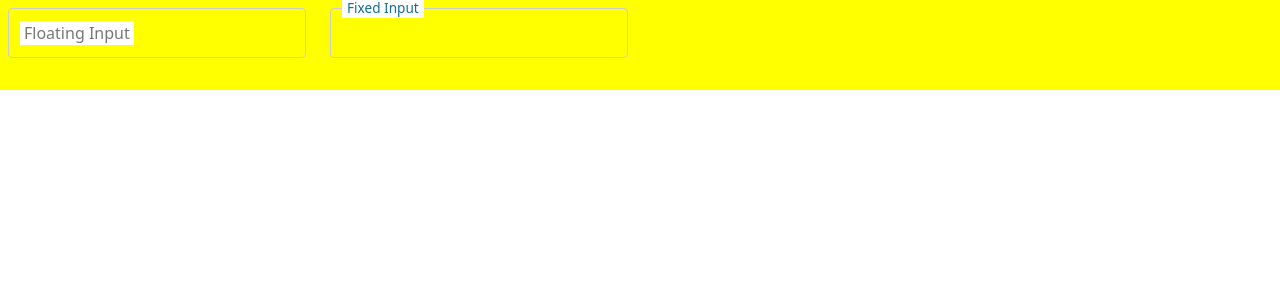
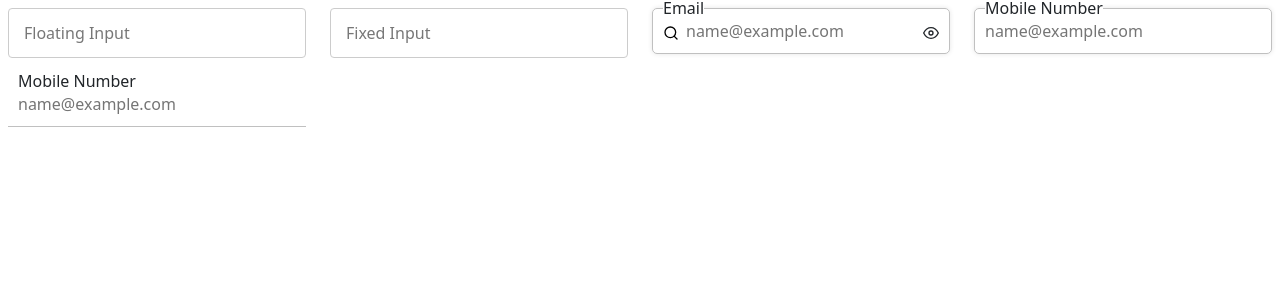
Before and after one commit to matrixinfosolution/mis_design, a React (Create React App) app: page /test in a window 1280 px wide. Shown: the top 300 px of the page. Built offline with nearby package versions, Linux system fonts and the light colour scheme.

Commit message:
input EL complete

```diff
--- a/src/Components/GlobalComponent/Elements/FixedTopLabelInput.css
+++ b/src/Components/GlobalComponent/Elements/FixedTopLabelInput.css
@@ -43,7 +43,7 @@
   transition: 0.3s ease all;
 }
 
-.input-label.label-filled {
+.input-label .label-filled {
   top: -8px;
   transform: translateY(0);
   font-size: 12px;
--- a/src/Components/GlobalComponent/Elements/FixedTopLabelInput.jsx
+++ b/src/Components/GlobalComponent/Elements/FixedTopLabelInput.jsx
@@ -6,20 +6,23 @@ const FixedTopLabelInput = ({
   id,
   label,
   value,
-  onChange,
-  onBlur,
-  onFocus,
   startIcon,
   endIcon,
   error,
   touched,
-  disabled,
+  placeholder,
+  size = "md",
+  className="",
+  labelClassName="",
+  readOnly = false,
+  disabled = false,
+  events = {}, // Dynamic event handlers
 }) => {
   const isLabelFilled = value?.trim().length > 0;
 
   return (
     <div
-      className={`fixed-top-label-input ${
+      className={`fixed-top-label-input ${size} ${
         error && touched ? "has-error" : ""
       } ${disabled ? "is-disabled" : ""}`}
     >
@@ -28,17 +31,17 @@ const FixedTopLabelInput = ({
         type={type}
         id={id}
         value={value}
-        onChange={onChange}
-        onBlur={onBlur}
-        onFocus={onFocus}
+        placeholder={placeholder}
         disabled={disabled}
+        readOnly={readOnly}
         className={`input-field ${
           startIcon ? "has-start-icon" : ""
-        } ${endIcon ? "has-end-icon" : ""}`}
+        } ${endIcon ? "has-end-icon" : ""} ${className}`}
+        {...events} /* Spread dynamic event handlers */
       />
       <label
         htmlFor={id}
-        className={`input-label ${isLabelFilled ? "label-filled" : ""}`}
+        className={`input-label label-filled ${labelClassName}`}
       >
         {label}
       </label>
--- /dev/null
+++ b/src/Components/GlobalComponent/Elements/InputEL.css
@@ -0,0 +1,101 @@
+.bordered-div {
+  position: relative;
+  /* Allow the label to be positioned inside the div */
+  border: 1px solid #C0C0C0;
+  /* Border with color and thickness */
+  border-radius: 5px;
+  padding: 8px;
+  transition: all 0.3s ease;
+  /* Smooth transition for all properties */
+  box-shadow: 0 0 5px rgba(0, 0, 0, 0.1);
+  /* Soft shadow */
+}
+
+.bordered-div label {
+  position: absolute;
+  /* Position label absolutely inside the div */
+  top: -13px;
+  /* Align the label to the top of the div */
+  left: 10px;
+  /* Align the label to the left of the div */
+  font-weight: 400;
+  margin: 0;
+  z-index: 9;
+  background-color: #fff;
+}
+
+.inp {
+  border: none;
+  width: 100%;
+  padding: 2px;
+}
+
+.inp:focus {
+  border: none;
+  outline: none;
+}
+
+.bordered-div:has(.inp:focus) {
+  border-color: #007bff;
+  box-shadow: 0 0 10px rgba(0, 123, 255, 0.3);
+  transform: scale(1.02);
+}
+
+.inp-icon-start {
+  padding-left: 25px;
+}
+
+.inp-icon-end {
+  padding-right: 25px;
+}
+
+.start-icon {
+  position: absolute;
+  left: 10px;
+  top: 50%;
+  transform: translateY(-50%);
+  pointer-events: none;
+}
+
+.end-icon {
+  position: absolute;
+  right: 10px;
+  top: 50%;
+  transform: translateY(-50%);
+  pointer-events: none;
+}
+
+
+.bordered-div:has(.inp[disabled]),
+.bordered-div:has(.inp[read-only]) {
+  border-color: #ccc;
+  background-color: #f9f9f9;
+  cursor: not-allowed;
+  box-shadow: none;
+  /* Remove shadow */
+}
+
+/* CSS class to hide stepper buttons */
+.hide-stepper::-webkit-outer-spin-button,
+.hide-stepper::-webkit-inner-spin-button {
+  -webkit-appearance: none;
+  margin: 0;
+}
+
+/* For Firefox */
+.hide-stepper {
+  -moz-appearance: textfield;
+}
+
+
+
+.standard {
+  border: 1px solid #C0C0C0;
+  border-top: none;
+  border-left: none;
+  border-right: none;
+  border-radius:0px;
+  transition: none;
+  box-shadow: none;
+
+}
--- /dev/null
+++ b/src/Components/GlobalComponent/Elements/InputEL.jsx
@@ -0,0 +1,38 @@
+import React from "react";
+import "./InputEL.css";
+
+const InputEL = ({ label, type = "text", id, placeholder,
+startIcon=null,
+  endIcon=null,
+  readOnly=false,
+  disabled=false,
+  hideStepper=false,
+  variant=null,
+  className="",
+  labelClassName="",
+  eventHandlers={}
+}) => {
+  return (
+    <div className={`bordered-div ${variant?"standard":""}
+     ${className}
+     focused}`}>
+      <label htmlFor={id} className={`${labelClassName}`}>{label}</label>
+      {startIcon && <div className={`start-icon`}>{startIcon}</div>}
+      <input
+        id={id}
+        type={type}
+        placeholder={placeholder}
+        className={`inp
+        ${startIcon ? "inp-icon-start":''} ${endIcon ? "inp-icon-end":''}
+        ${hideStepper ? "hide-stepper":""}
+        `}
+        readOnly={readOnly}
+        disabled={disabled}
+        {...eventHandlers}
+      />
+      {endIcon && <div className="end-icon">{endIcon}</div>}
+    </div>
+  );
+};
+
+export default InputEL;
--- a/src/Components/Test/Testing.jsx
+++ b/src/Components/Test/Testing.jsx
@@ -3,19 +3,65 @@ import FloatingLabelInput from "../GlobalComponent/Elements/FloatingLabelInput";
 import { Col, Container, Row } from "react-bootstrap";
 import FixedTopLabelInput from "../GlobalComponent/Elements/FixedTopLabelInput";
 import { FiSearch, FiEye } from "react-icons/fi"; // Example icons
+import InputEL from "../GlobalComponent/Elements/InputEL";
+
 
 const Testing = () => {
+
   return (
     <>
-      <Container fluid className="p-2" style={{ backgroundColor: "yellow" }}>
+      <Container fluid className="p-2" >
         <Row>
           <Col md={3}>
             <FloatingLabelInput type="text" label="Floating Input" size="md" />
           </Col>
           <Col md={3}>
             <FixedTopLabelInput type="text" label="Fixed Input" size="md"
-             />
+              placeholder="enter name"
+            />
           </Col>
+          <Col md={3}>
+          <InputEL
+            label="Email"
+            type="email"
+            id="floatingEmail"
+            placeholder="name@example.com"
+            size="sm"
+            startIcon={<FiSearch style={{color:"#000"}}/>}
+            endIcon={<FiEye />}
+            readOnly={false}
+            disabled={false}
+            eventHandlers={{
+            onBlur: (e) =>{ alert(1);alert(2);},
+          }}
+          />
+          </Col>
+          <Col md={3}>
+          <InputEL
+            label="Mobile Number"
+            type="number"
+            id="floatingEmail"
+            placeholder="name@example.com"
+            size="sm"
+            readOnly={false}
+            disabled={false}
+            hideStepper={true}
+          />
+          </Col>
+          <Col md={3}>
+          <InputEL
+            label="Mobile Number"
+            type="number"
+            id="floatingEmail"
+            placeholder="name@example.com"
+            size="sm"
+            readOnly={false}
+            disabled={false}
+            hideStepper={true}
+            variant="standard"
+          />
+          </Col>
+
         </Row>
       </Container>
     </>
```
